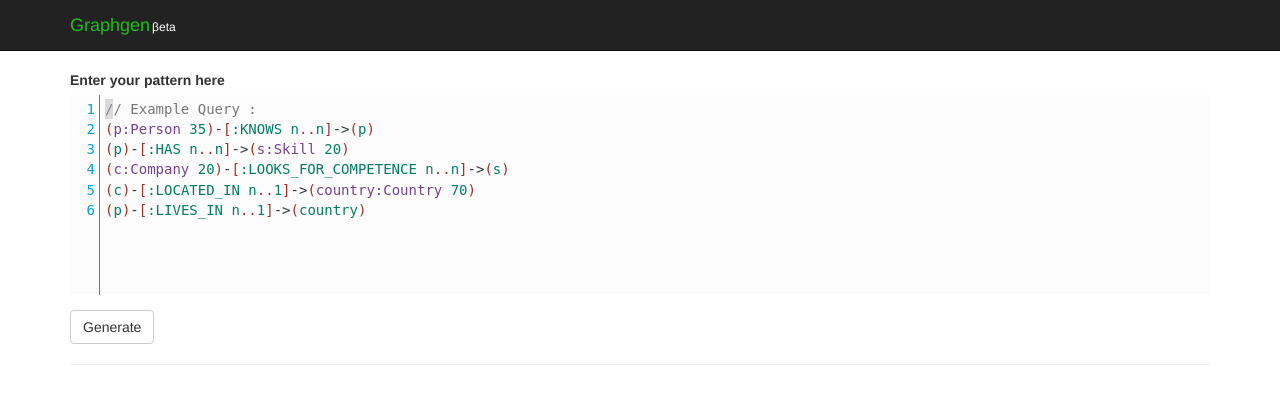
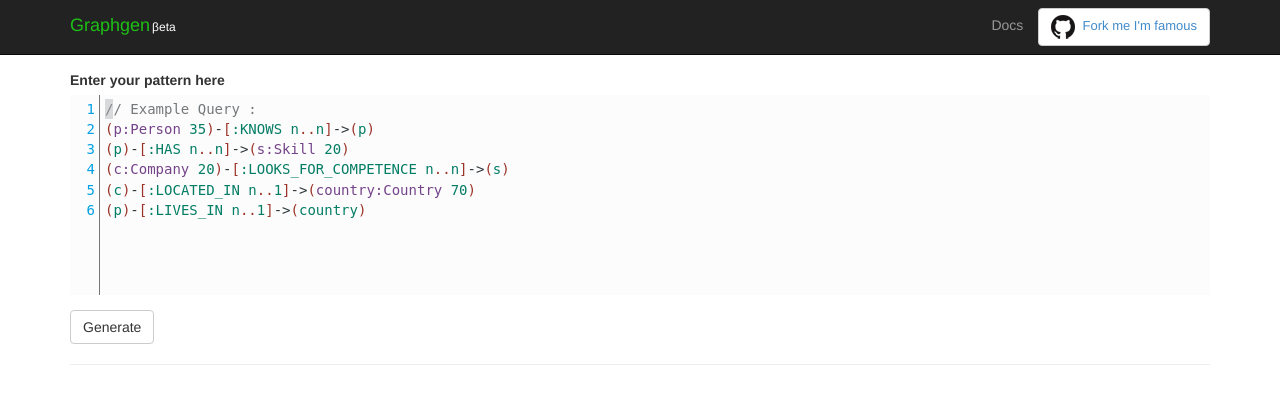
Before and after one commit to neoxygen/graphgen, a PHP site: template src/Views/base.html.twig in a window 1280 px wide. Shown: the top 420 px of the page. Run offline with PHP 8.4, Linux system fonts and the light colour scheme; the template is opened without the code that fills it, so the values that code supplies are empty; some libraries are stand-ins or nearby versions.

Commit message:
some visual adds

```diff
--- a/src/Views/base.html.twig
+++ b/src/Views/base.html.twig
@@ -8,6 +8,7 @@
     <meta name="author" content="">
 
     <title>Graphgen | Neoxygen.io</title>
+    <link rel="icon" href="{{ app.request.basepath }}/favicon.ico" type="image/x-icon">
 
     <!-- Bootstrap core CSS -->
     <link href="{{ app.request.basepath }}/assets/bootstrap/dist/css/bootstrap.min.css" rel="stylesheet">
@@ -48,6 +49,14 @@
             margin-left: 2px;
         }
 
+        #linkToRepo {
+            font-size: 13px;
+        }
+
+        #linkToRepo:hover {
+            text-decoration: none;
+        }
+
     </style>
 </head>
 <body>
@@ -63,6 +72,12 @@
             </button>
             <a class="navbar-brand" href="#" id="ggbrand">Graphgen<span>&beta;eta</span></a>
         </div>
+        <ul class="nav navbar-nav navbar-right">
+            <li class=""><a href="#">Docs</a></li>
+            <li><button type="button" class="btn btn-default navbar-btn">
+                    <a href="https://github.com/neoxygen/graphgen" title="Fork me I'm famous" id="linkToRepo">
+                        <img src="{{ app.request.basepath }}/assets/images/ghmark.png" alt="Github Repository"/>&nbsp; Fork me I'm famous</a></button></li>
+        </ul>
         <div class="collapse navbar-collapse">
         </div>
     </div>
@@ -135,7 +150,7 @@ $(document).ready(function() {
                     id: node.id,
                     label: node.type,
                     caption: node.type,
-                    node_color: node.neogen_node_color
+                    node_color: node.neogen_node_color,
                 });
             });
 
@@ -149,9 +164,12 @@ $(document).ready(function() {
 
             var config = {
                 dataSource: g,
-                cluster: false,
                 forceLocked: true,
-                collisionDetection: false
+                collisionDetection: true,
+                edgeArrowSize: 2,
+                directedEdges: true,
+                zoomControls: true,
+                linkDistance: function() {return 250;},
             };
             console.log(g);
             alchemy.begin(config)
```
Also changed, not shown: web/assets/images/ghmark.png (added), web/favicon.ico (added).
